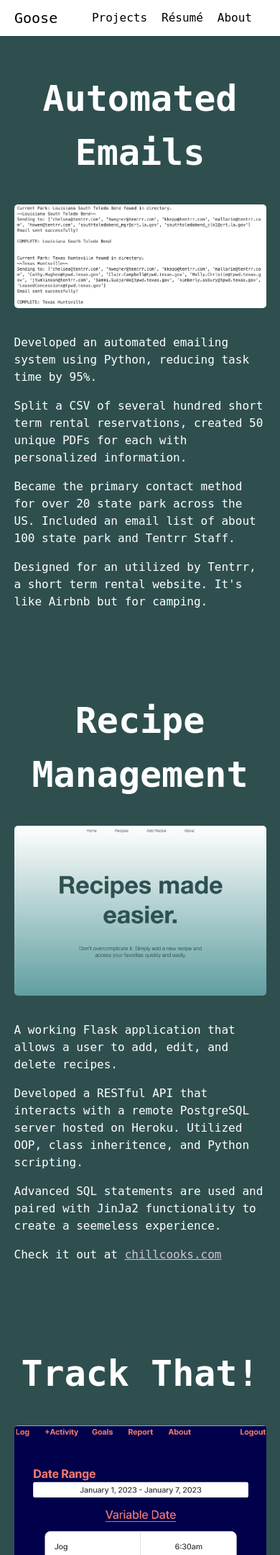
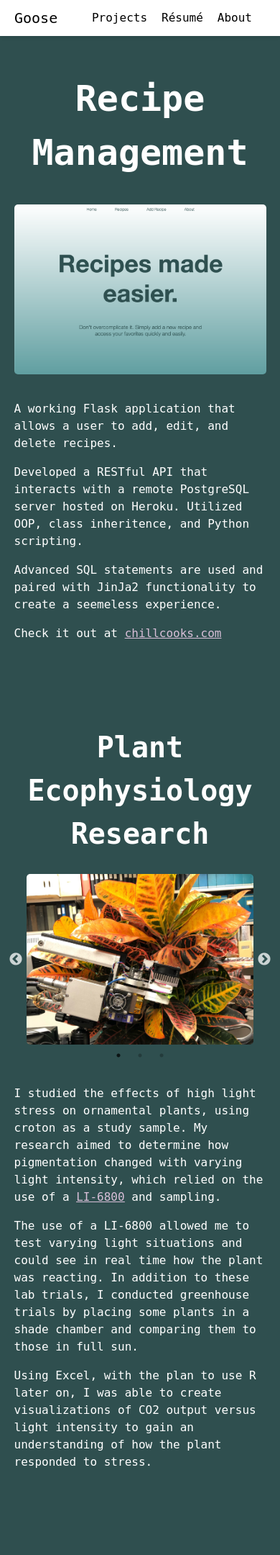
Before and after one commit to AlexanderGoose/portfolio, a Flask app: page /projects in a window 390 px wide. Shown: the top 2160 px of the page at 72% size. Run offline with Flask 3, Linux system fonts and the light colour scheme; grey boxes are pictures that could not be loaded.

Commit message:
testing the new image carousel

```diff
--- a/static/script.js
+++ b/static/script.js
@@ -32,21 +32,13 @@ document.addEventListener('DOMContentLoaded', (event) => {
 // https://www.youtube.com/watch?v=GUEB9FogoP8
 
 
-const $images = document.querySelectorAll('.proj-img');
-
-$images.forEach(($image) => {
-	$image.animate(
-		{
-			opacity: [0, 1],
-			clipPath: ['inset(45% 20% 45% 20%)', 'inset(0% 0% 0% 0%)'],
-		},
-		{
-			fill: 'both',
-			timeline: new ViewTimeline({
-				subject: $image,
-			}),
-			rangeStart: 'entry 25%',
-			rangeEnd: 'cover 50%',
-		}
-	);
-});
+$(document).ready(function(){
+    $('.slick-carousel').slick({
+      arrows: true,  // Display navigation arrows
+      dots: true,    // Display navigation dots
+      infinite: true, // Enable infinite scrolling
+      speed: 500,    // Transition speed
+      slidesToShow: 1, // Number of slides to show
+      slidesToScroll: 1 // Number of slides to scroll at a time
+    });
+  });
--- a/static/style.css
+++ b/static/style.css
@@ -60,6 +60,7 @@ body {
     text-decoration: none;
     color: black;
 }
+
 
 
 /* ------------------------------ home */
@@ -162,6 +163,19 @@ img {
     height: 50px;
 }
 
+.slick-carousel {
+    width: 50%;
+}
+
+.car-img {
+    width: 100%;
+    height: auto;
+    display: block;
+}
+
+.proj-column-container.research {
+    gap: 50px;
+}
 
 /* ------------------------- resume */
 body.resume-body {
@@ -418,7 +432,8 @@ span.fade {
     }
 
     .col-2,
-    .col-4 {
+    .col-4,
+    .col-3 {
         flex-direction: column-reverse;
     }
 
@@ -426,7 +441,17 @@ span.fade {
         font-size: 25px;
     }
 
+    .slick-carousel {
+        width: 90%;
+    }
 
+    .ecophys-title {
+        font-size: 40px;
+    }
+
+    .proj-column-container.research {
+        gap: 10px;
+    }
     /* ------------------------- about */
     .header-container {
         flex-direction: column-reverse;
--- a/templates/projects.html
+++ b/templates/projects.html
@@ -3,27 +3,6 @@
 {% block content %}
 
 <div class="project-container-main">
-
-    <!-- PROJECT 1 - EMAIL SYSTEM -->
-    <div id="proj-container-main">
-
-        <h1 class="proj-title">Automated Emails</h1>
-
-        <div class="proj-column-container">
-            <div class="proj-1-left-col">
-                <img class="proj-img proj-1-img" src="/static/images/sent.png" alt="emails sent img">
-            </div>
-
-            <div class="proj-1-right-col">
-                <div class="project-page-text">
-                    <p>Developed an automated emailing system using Python, reducing task time by 95%.</p>
-                    <p>Split a CSV of several hundred short term rental reservations, created 50 unique PDFs for each with personalized information.</p>
-                    <p>Became the primary contact method for over 20 state park across the US. Included an email list of about 100 state park and Tentrr Staff.</p>
-                    <p>Designed for an utilized by Tentrr, a short term rental website. It's like Airbnb but for camping.</p>
-                </div>
-            </div>
-        </div>
-    </div>
 
     <!-- PROJECT 2 - RECIPE -->
     <div id="proj-container-main">
@@ -43,6 +22,49 @@
 
             <div class="proj-2-left-col">
                 <img class="proj-img proj-2-img" src="/static/images/recipes.png" alt="recipes img">
+            </div>
+        </div>
+    </div>
+
+    <!-- RESEARCH -->
+    <div id="proj-container-main">
+
+        <h1 class="proj-title ecophys-title">Plant Ecophysiology Research</h1>
+
+        <div class="proj-column-container research">
+            <div class="slick-carousel">
+                <div><img class="car-img" src="/static/images/licor.jpg" alt="LI-COR being used on Croton."></div>
+                <div><img class="car-img" src="/static/images/pink.jpg" alt="Samples taken from red parts of leaf."></div>
+                <div><img class="car-img" src="/static/images/shade.jpg" alt="Shade chamber in the ASU greenhouse."></div>
+            </div>
+
+            <div class="proj-1-right-col">
+                <div class="project-page-text">
+                    <p>I studied the effects of high light stress on ornamental plants, using croton as a study sample. My research aimed to determine how pigmentation changed with varying light intensity, which relied on the use of a <a class="project-link" href="https://www.licor.com/env/products/photosynthesis/LI-6800/" target="_blank"><u>LI-6800</u></a> and sampling.</p>
+                    <p>The use of a LI-6800 allowed me to test varying light situations and could see in real time how the plant was reacting. In addition to these lab trials, I conducted greenhouse trials by placing some plants in a shade chamber and comparing them to those in full sun.</p>
+                    <p>Using Excel, with the plan to use R later on, I was able to create visualizations of CO2 output versus light intensity to gain an understanding of how the plant responded to stress.</p>
+                </div>
+            </div>
+        </div>
+    </div>
+
+    <!-- PROJECT 1 - EMAIL SYSTEM -->
+    <div id="proj-container-main">
+
+        <h1 class="proj-title">Automated Emails</h1>
+
+        <div class="proj-column-container col-3">
+            <div class="proj-1-right-col">
+                <div class="project-page-text">
+                    <p>Developed an automated emailing system using Python, reducing task time by 95%.</p>
+                    <p>Split a CSV of several hundred short term rental reservations, created 50 unique PDFs for each with personalized information.</p>
+                    <p>Became the primary contact method for over 20 state park across the US. Included an email list of about 100 state park and Tentrr Staff.</p>
+                    <p>Designed for an utilized by Tentrr, a short term rental website. It's like Airbnb but for camping.</p>
+                </div>
+            </div>
+
+            <div class="proj-1-left-col">
+                <img class="proj-img proj-1-img" src="/static/images/sent.png" alt="emails sent img">
             </div>
         </div>
     </div>
@@ -87,9 +109,12 @@
         </div>
     </div>
 
+
+
     <div class="project-end-container">
         <p class="project-end">Most of my projects can be found on my <a class="project-link" href="https://github.com/AlexanderGoose" target="_blank">GitHub</a> account page.</p>
     </div>
+
 
     <div class="spacer"></div>
 
--- a/templates/template.html
+++ b/templates/template.html
@@ -8,6 +8,8 @@
     <script src="https://code.jquery.com/jquery-3.6.0.min.js"></script>
     <link rel="stylesheet" type="text/css" href="/static/style.css">
     <script src="/static/script.js"></script>
+    <link rel="stylesheet" type="text/css" href="https://cdn.jsdelivr.net/npm/slick-carousel@1.8.1/slick/slick.css"/>
+    <link rel="stylesheet" type="text/css" href="https://cdn.jsdelivr.net/npm/slick-carousel@1.8.1/slick/slick-theme.css"/>
 
     <title>{% block title %}{% endblock %}</title>
 </head>
@@ -31,5 +33,9 @@
     {% block content %}
     {% endblock %}
 
+    <script type="text/javascript" src="https://code.jquery.com/jquery-3.6.0.min.js"></script>
+
+    <!-- Slick Carousel JS -->
+    <script type="text/javascript" src="https://cdn.jsdelivr.net/npm/slick-carousel@1.8.1/slick/slick.min.js"></script>
 </body>
 </html>
--- a/weather.py
+++ b/weather.py
@@ -10,8 +10,8 @@ import os
 import pytz
 
 BASE_URL = 'http://api.openweathermap.org/data/2.5/weather?'
-# API_KEY = open('api_key.txt', 'r').read().strip()
-API_KEY = os.getenv('API_KEY')
+API_KEY = open('api_key.txt', 'r').read().strip()
+# API_KEY = os.getenv('API_KEY')
 CITY = 'Denver'
 
 def kelvin_to_far(kelvin):
```
Also changed, not shown: templates/resume.html (+4 -4 lines), static/images/green.jpg (added), static/images/licor.jpg (added), static/images/pink.jpg (added), 1 other file.
